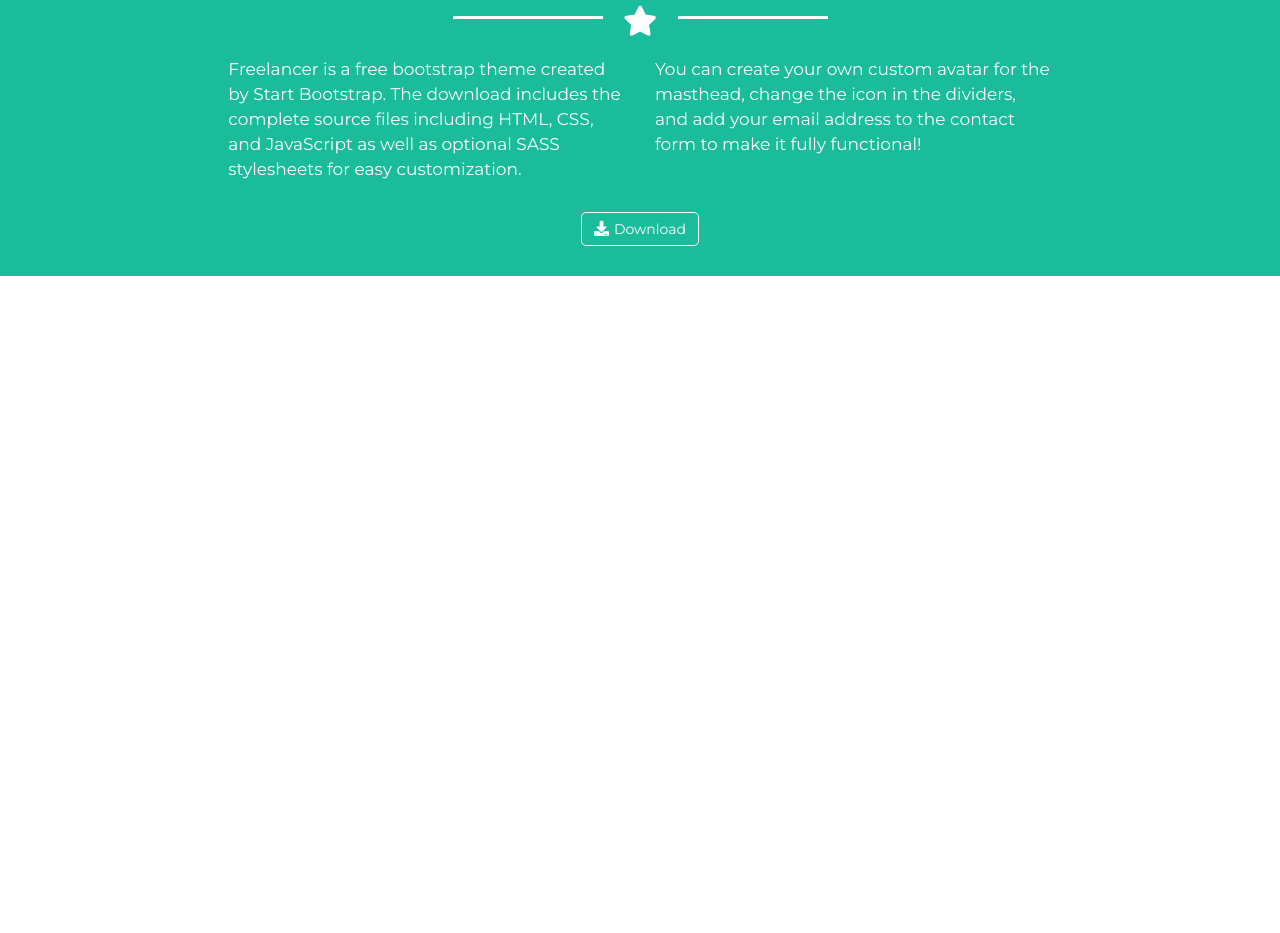
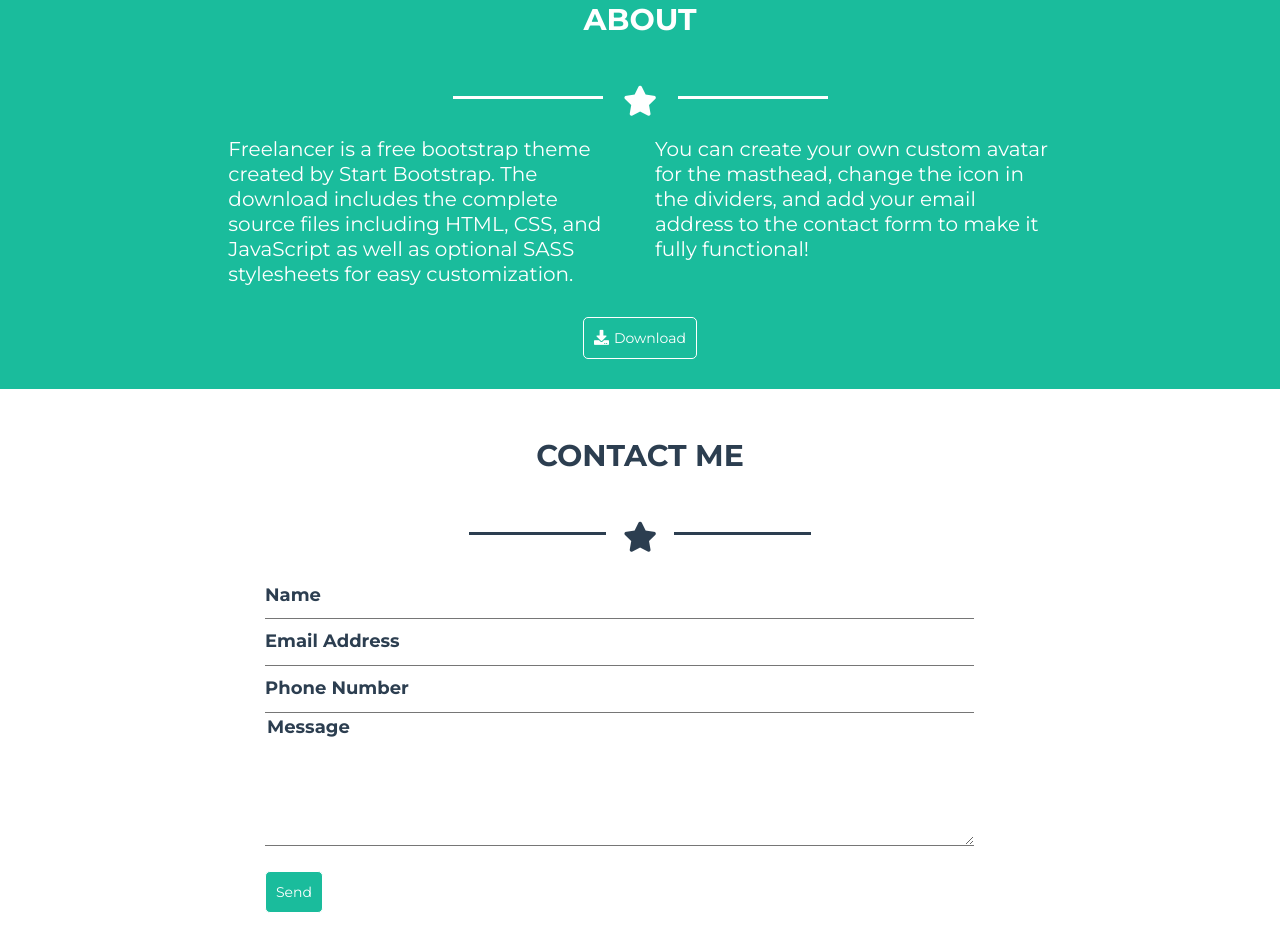
Before and after one commit to TheSmallWorld95/html-css-bootstrap-freelancer, a plain HTML site: page index.html in a window 1280 px wide. Shown: the part 1529-2462 px from the top of the page. Before the commit the page ends 1805 px from the top, so only its background shows below. Drawn offline with nearby package versions, Linux system fonts and the light colour scheme.

Commit message:
Main Completo

```diff
--- a/Assets/css/master.css
+++ b/Assets/css/master.css
@@ -79,13 +79,13 @@ i {
 }
 
 .line {
-  width: 50%;
+  width: 45%;
   margin: 20px auto;
 }
 
 .line:before, .line:after {
   content: "";
-  width: 30%;
+  width: 35%;
   height: 3px;
   background-color: #FFF;
   margin: 10px 0;
@@ -107,14 +107,14 @@ section.jumbo p {
 h2 {
   font-size: 20px;
   font-weight: 700;
-  margin: 30px 0;
+  margin: 50px 0;
 }
 
 section.card {
   color: #2c3e50;
 }
 
-section.card .line:before,section.card .line:after {
+section.card .line:before,section.card .line:after, section.form .line:before,section.form .line:after {
   background-color: #2c3e50;
 }
 
@@ -135,7 +135,7 @@ section.about p {
   font-weight: 400;
   padding-bottom: 30px;
   text-align: left;
-  font-size: 17px;
+  font-size: 20px;
 }
 
 section.about a {
@@ -145,6 +145,24 @@ section.about a {
 .fa-download {
   font-size: 15px;
   padding-right: 5px;
+}
+
+input, textarea {
+  width: 75%;
+  border-top-style: none;
+  border-right-style: none;
+  border-left-style: none;
+  border-width: 1px;
+  outline: none;
+}
+
+input {
+  padding: 10px 0;
+}
+
+::placeholder {
+  color: #2c3e50;
+  font-weight: 700;
 }
 
 
@@ -158,13 +176,26 @@ section.about a {
   background-color: #2c3e50;
 }
 
+.color-blue {
+  color: #2c3e50;
+}
+
 .btn {
   color: #FFF;
   border-radius: 5px;
+  padding: 10px 10px;
 }
 
 .btn-border-white {
   border: 1px solid #FFF;
+}
+
+.mt-1 {
+  margin-top: 20px;
+}
+
+.mb-1 {
+  margin-bottom: 20px;
 }
 
 /* TABLET */
@@ -208,6 +239,10 @@ section.about a {
     width: 100%;
   }
 
+  input, textarea {
+    width: 75%;
+    font-size: 18px;
+  }
 
 }
 
@@ -228,4 +263,5 @@ section.about a {
 
 
 
+
 }
--- a/index.html
+++ b/index.html
@@ -34,15 +34,6 @@
               <li><a href="#">portfolio</a></li>
               <li><a href="#">about</a></li>
               <li><a href="#">contact</a></li>
-              <li class="dropdown">
-                <ul class="dropdown-menu">
-                  <li><a href="#">Action</a></li>
-                  <li><a href="#">Another action</a></li>
-                  <li><a href="#">Something else here</a></li>
-                  <li role="separator" class="divider"></li>
-                  <li><a href="#">Separated link</a></li>
-                </ul>
-              </li>
             </ul>
           </div><!-- /.navbar-collapse -->
 
@@ -50,7 +41,7 @@
       </nav>
       <section class="container-fluid jumbo bg-lightblue text-center text-uppercase">
         <div class="row">
-          <div class="col-sm-12">
+          <div class="col-xs-12">
             <img class="jumbo-img"src="./Assets/img/avatar.svg" alt="AVATAR">
             <h1>Start Bootstrap</h1>
             <div class="line">
@@ -67,28 +58,28 @@
       <div class="container">
         <section class="card text-uppercase text-center">
           <div class="row">
-            <div class="col-sm-12">
+            <div class="col-xs-12">
               <h2>portfolio</h2>
               <div class="line">
                 <i class="fas fa-star"></i>
               </div>
             </div>
-            <div class="col-sm-12 col-md-6 col-lg-4">
+            <div class="col-xs-12 col-sm-6 col-lg-4">
               <img src="./Assets/img/cabin.png" alt="">
             </div>
-            <div class="col-sm-12 col-md-6 col-lg-4">
+            <div class="col-xs-12 col-sm-6 col-lg-4">
               <img src="./Assets/img/cake.png" alt="">
             </div>
-            <div class="col-sm-12 col-md-6 col-lg-4">
+            <div class="col-xs-12 col-sm-6 col-lg-4">
               <img src="./Assets/img/circus.png" alt="">
             </div>
-            <div class="col-sm-12 col-md-6 col-lg-4">
+            <div class="col-xs-12 col-sm-6 col-lg-4">
               <img src="./Assets/img/game.png" alt="">
             </div>
-            <div class="col-sm-12 col-md-6 col-lg-4">
+            <div class="col-xs-12 col-sm-6 col-lg-4">
               <img src="./Assets/img/safe.png" alt="">
             </div>
-            <div class="col-sm-12 col-md-6 col-lg-4">
+            <div class="col-xs-12 col-sm-6 col-lg-4">
               <img src="./Assets/img/submarine.png" alt="">
             </div>
           </div>
@@ -97,29 +88,61 @@
       <div class="container-fluid bg-lightblue text-center">
         <section class="about">
           <div class="row">
-            <div class="col-sm-12">
+            <div class="col-xs-12">
               <h2 class="text-uppercase">about</h2>
               <div class="line">
                 <i class="fas fa-star"></i>
               </div>
             </div>
-            <div class="col-sm-8 col-sm-offset-2 col-md-4 col-md-offset-2">
+            <div class="col-xs-8 col-xs-offset-2 col-sm-4 col-sm-offset-2">
               <p>
                 Freelancer is a free bootstrap theme created by Start Bootstrap. The download includes the complete source files including HTML, CSS, and JavaScript as well as optional SASS stylesheets for easy customization.
               </p>
             </div>
-            <div class="col-sm-8 col-md-4">
+            <div class="col-xs-8 col-xs-offset-2 col-sm-4 col-sm-offset-0">
               <p>
                 You can create your own custom avatar for the masthead, change the icon in the dividers, and add your email address to the contact form to make it fully functional!
               </p>
             </div>
-            <div class="col-sm-12">
+            <div class="col-xs-12">
               <a class="btn btn-border-white" href="#"><i class="fas fa-download"></i>Download</a>
             </div>
           </div>
 
         </section>
+<!-- FORM -->
 
+
+      </div>
+      <div class="container ">
+        <section class="form mb-1">
+          <div class="row">
+            <div class="col-xs-12 text-center">
+              <h2 class="text-uppercase color-blue">contact me</h2>
+              <div class="line">
+                <i class="fas fa-star color-blue"></i>
+              </div>
+            </div>
+            <form class="" action="index.html" method="post">
+              <div class="col-xs-9 col-xs-offset-3 col-sm-10 col-sm-offset-2">
+                <input type="text" placeholder="Name">
+              </div>
+              <div class="col-xs-9 col-xs-offset-3 col-sm-10 col-sm-offset-2">
+                <input type="text" placeholder="Email Address">
+              </div>
+              <div class="col-xs-9 col-xs-offset-3 col-sm-10 col-sm-offset-2">
+                <input type="text" placeholder="Phone Number">
+              </div>
+              <div class="col-xs-9 col-xs-offset-3 col-sm-10 col-sm-offset-2">
+                <textarea name="name" rows="5" cols="40" placeholder="Message"></textarea>
+              </div>
+              <div class="col-xs-9 col-xs-offset-3 col-sm-10 col-sm-offset-2 mt-1">
+                <a class="btn btn-border-white bg-lightblue" href="#">Send</a>
+              </div>
+            </form>
+
+          </div>
+        </section>
       </div>
 
     </main>
```
